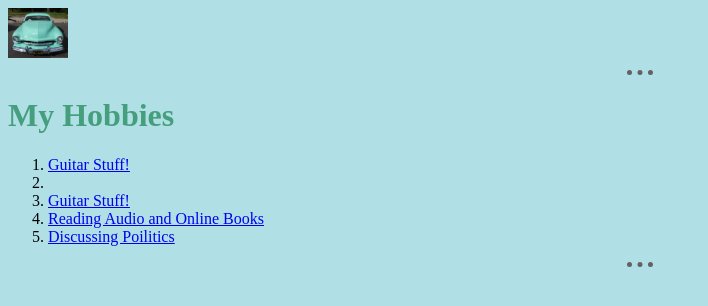
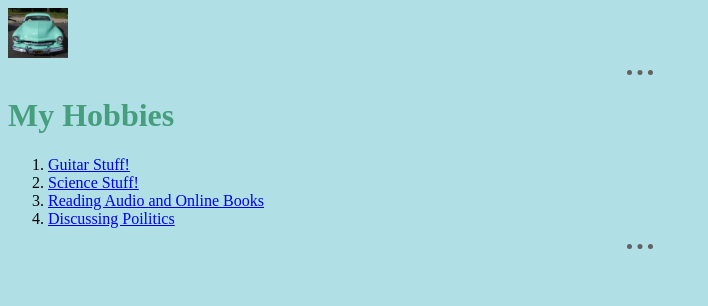
Before and after one commit to earlino727/cv, a plain HTML site: page Hobbies.html in a window 1280 px wide. Shown: the whole page, without its empty margins (0-708 px from the left). Drawn offline with Linux system fonts and the light colour scheme.

Commit message:
Fixed duplicate hobbies entry.

```diff
--- a/Hobbies.html
+++ b/Hobbies.html
@@ -15,9 +15,9 @@
             <li>
             <a href="https://www.guitarworld.com/"> Guitar Stuff!</a>
             </li>
+
             <li>
-            <li>
-                <a href="https://www.guitarworld.com/"> Guitar Stuff!</a>
+                <a href="https://www.popsci.com/"> Science Stuff!</a>
             </li>
             <li>
               <a href="https://www.amazon.com/Browse-Kindle-Unlimited-Books/b?ie=UTF8&node=9069934011">Reading Audio and Online Books</a>
```
